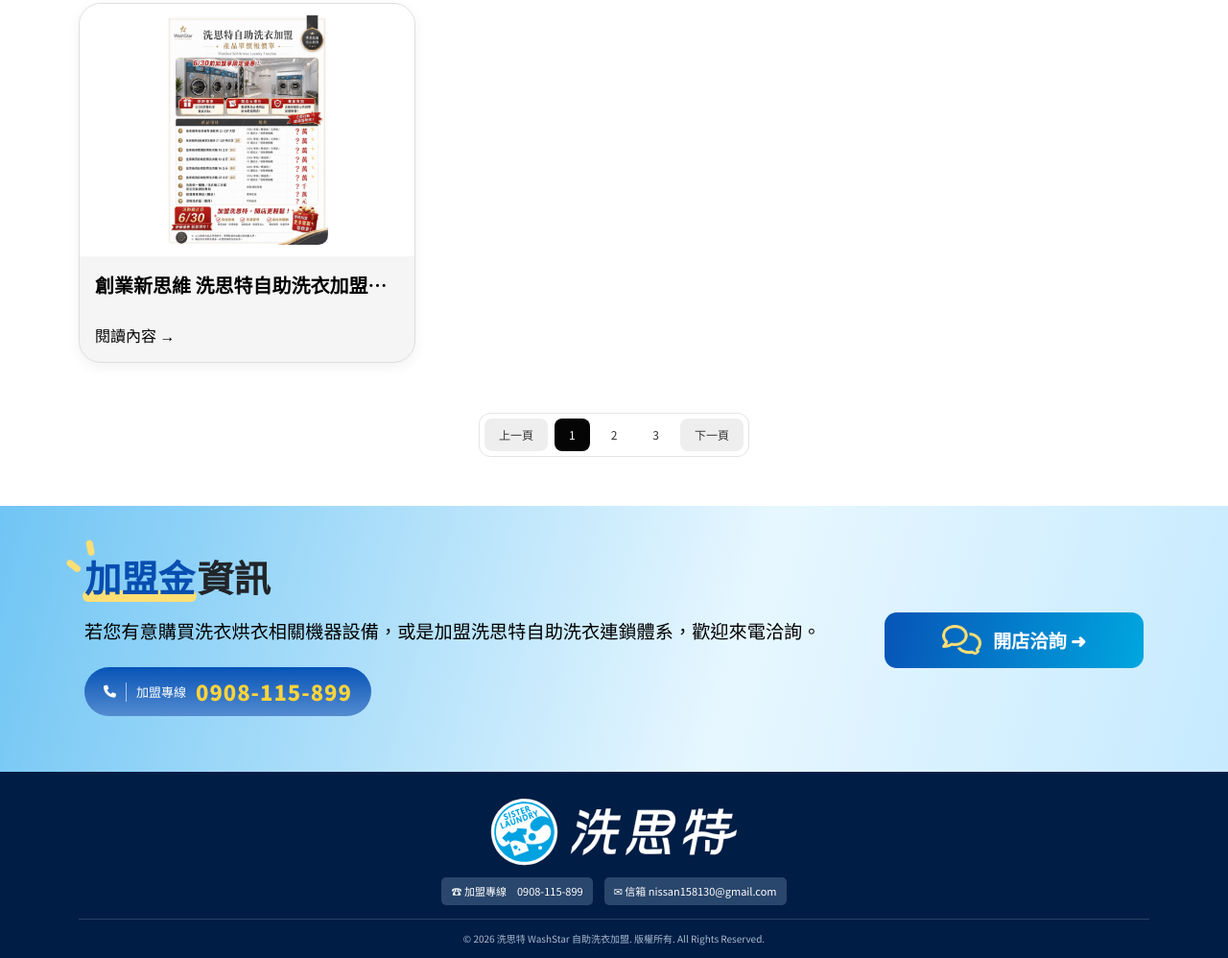
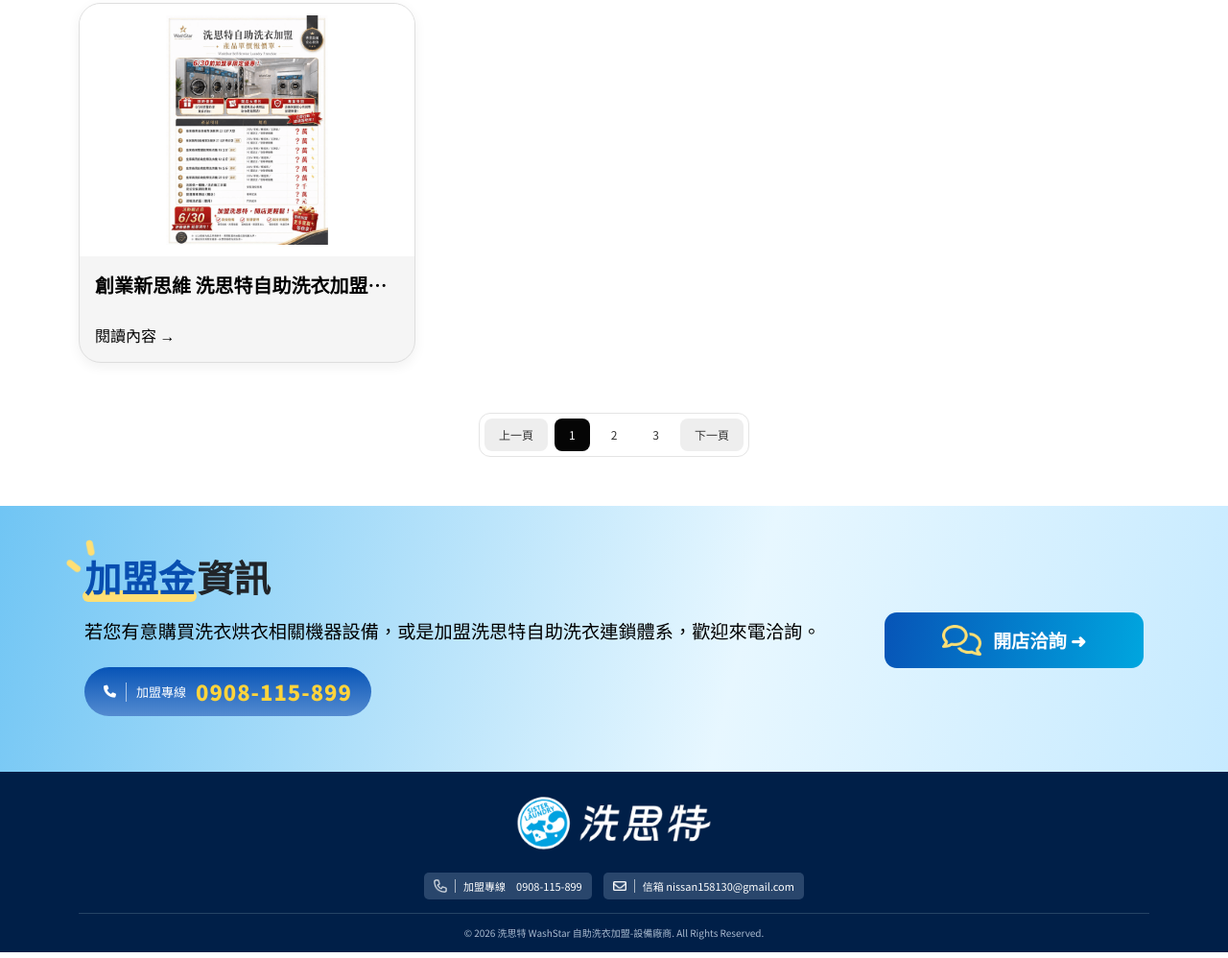
Before and after one commit to 121amylin/CASE_2026_sisterwash, a plain HTML site: page index.html in a window 1280 px wide. Shown: the part 840-1838 px from the top of the page at 96% size. Drawn offline with Linux system fonts and the light colour scheme; a web font is replaced by a local one.

Commit message:
首頁切版

```diff
--- a/index.html
+++ b/index.html
@@ -259,8 +259,8 @@
         <div class="cta-title"><span>加盟金</span>資訊</div>
         <p class="cta-desc">若您有意購買洗衣烘衣相關機器設備，或是加盟洗思特自助洗衣連鎖體系，歡迎來電洽詢。</p>
         <a class="phone-pill mb-3" href="tel:0908115899">
-           <i class="fa-solid fa-phone"></i>
-           <i class="line"></i>
+          <i class="fa-solid fa-phone"></i>
+          <i class="line"></i>
           <span class="fw-normal">加盟專線</span> <strong>0908-115-899</strong></a>
       </div>
       <a class="chat-cta " href="#"><img src="./images/icon_message.png" alt="聊天圖示">開店洽詢 ➜</a>
@@ -286,8 +286,19 @@
   <footer class="site-footer">
     <div class="container">
       <div class="footer-brand"><img src="./images/logo.png" alt=""></div>
-      <div class="footer-contact"><span>☎ 加盟專線　0908-115-899</span><span>✉ 信箱 nissan158130@gmail.com</span></div>
-      <div class="copyright">© 2026 洗思特 WashStar 自助洗衣加盟. 版權所有. All Rights Reserved.</div>
+      <div class="footer-contact">
+        <span class="item">
+          <img src="./images/icon_tel_l.png" alt="">
+          <i class="line"></i>
+          加盟專線　0908-115-899
+        </span>
+        <span  class="item">
+          <img src="./images/icon_email.png" alt="">
+          <i class="line"></i>
+          信箱 nissan158130@gmail.com
+        </span>
+      </div>
+      <div class="copyright">© 2026 洗思特 WashStar 自助洗衣加盟-設備廠商. All Rights Reserved.</div>
     </div>
   </footer>
 
--- a/style/_fooder.scss
+++ b/style/_fooder.scss
@@ -1,15 +1,19 @@
  .site-footer {
-   background: #001d45;
+   background: #001F48;
    color: #fff;
    text-align: center;
-   padding: 20px 15px 13px
+   padding: 20px 15px 13px;
+
+
  }
 
  .footer-brand {
-   font-size: 27px;
-   font-weight: 800;
-   letter-spacing: 2px;
-   margin-bottom: 11px
+
+   margin-bottom: clamp(12px, 1.75vw, 24px);
+   img {
+     width: clamp(200px, 16vw, 260px);
+
+   }
  }
 
  .footer-contact {
@@ -17,7 +21,22 @@
    justify-content: center;
    gap: 12px;
    flex-wrap: wrap;
-   margin-bottom: 14px
+   margin-bottom: 14px;
+
+   .item{
+    display: flex;
+    align-items: center;
+    gap: 8px;
+    img{
+      width: 14px;
+    }
+   }
+   .line {
+    display: inline-block;
+     width: 1px;
+     height: 14px;
+     background-color: rgba(255, 255, 255, 0.6);
+   }
  }
 
  .footer-contact span {
@@ -26,6 +45,7 @@
    padding: 6px 10px;
    font-size: 11px
  }
+
 
  .copyright {
    border-top: 1px solid #254365;
--- a/style/_layout.scss
+++ b/style/_layout.scss
@@ -12,7 +12,7 @@
 img {
   max-width: 100%;
   width: auto;
-  border-radius: 10px;
+  // border-radius: 10px;
 }
 
 
```
Also changed, not shown: style/style.css, 1 other file.
